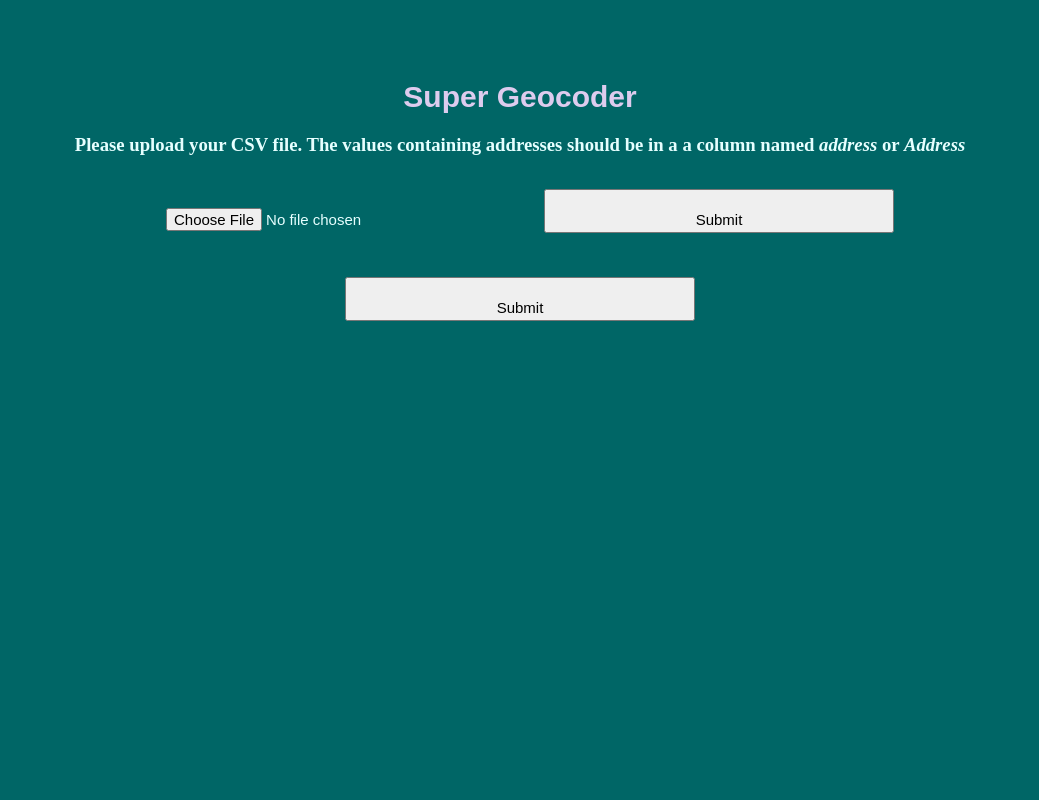
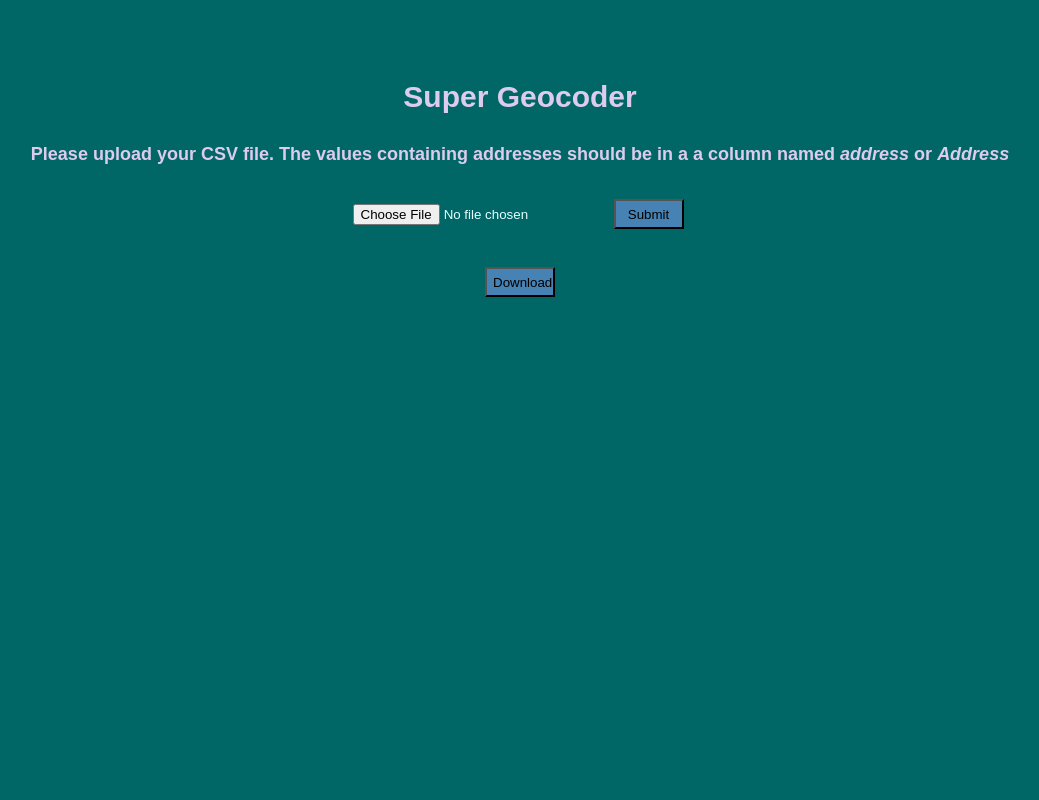
Before and after one commit to Tylerecodes/GeocoderWebApp, a Flask app: template templates/data.html in a window 1280 px wide. Shown: the whole page, without its empty margins (120-1159 px from the left). Run offline with Flask 2, Linux system fonts and the light colour scheme; the template is opened without the code that fills it, so the values that code supplies are empty.

Commit message:
Commit after removing Heroku files

```diff
--- a/app.py
+++ b/app.py
@@ -67,7 +67,7 @@
             #Convert df to html table for displaying
             HTMLTable=df.to_html(header="true", table_id="table")
 
-            return render_template('data.html', data=HTMLTable)
+            return render_template('data.html', data=HTMLTable )
     return render_template('index.html', text="Please insert appropriate file")
 
 #Generating new page for downloading CSV file
--- a/static/main.css
+++ b/static/main.css
@@ -1,10 +1,10 @@
 html, body {
     height: 100%;
-    margin: 0;
+    margin: auto;
 }
 
 .container {
-    margin: 0 auto;
+    margin: auto;
     width: 100%;
     height: 100%;
     background-color: #006666;
@@ -20,33 +20,34 @@
     margin-top: 80px;
 }
 
+.container h3 {
+    font-family: Arial, sans-serif;
+    font-size: 18px;
+    color: #DDCCEE;
+    margin-top: 30px;
+}
+
 .container form {
     margin: 30px;
 }
 
-.container input {
-    width: 350px;
-    height: 15px;
-    font-size: 15px;
-    margin: 2px;
-    padding: 20px;
-    transition: all 0.2s ease-in-out;
-}
-
-.container button {
+.button {
     width: 70px;
     height: 30px;
     background-color: steelblue;
     margin: 4px;
 }
 
-.container p {
-    margin: 100px;
-}
-
 .message {
     display: block;
     font-size: 15px;
-    color: #ff9999;
+    color: #e2eff0;
     margin: auto;
 }
+
+.HTMLtable {
+    display: block;
+    font-size: 15px;
+    color: #e2eff0;
+    margin: auto;
+}
--- a/templates/data.html
+++ b/templates/data.html
@@ -7,20 +7,21 @@
         <meta name="description" content="">
         <meta name="viewport" content="width=device-width, initial-scale=1">
         <link rel="stylesheet" href="../static/main.css">
-
     </head>
         <body>
             <div class="container">
                 <h1> Super Geocoder</h1>
                 <h3>Please upload your CSV file. The values containing addresses should be in a a column named <em>address</em> or <em>Address</em></h3>
-                <form class="" action="data" method="POST">
+                <form action="data" method="POST">
                     <input type="file" name="csvfile">
-                    <input class="button" type="submit" name="" value="Submit">
+                    <input class="button" type="submit" value="Submit">
                 </form>
                 <div class="message">
                     {{data | safe}}
-                    <form class="" action="download" method="POST">
-                        <input class="button" type="submit">
+                </div>
+                <div class="HTMLtable">
+                    <form action="download" method="POST">
+                        <input class="button" type="submit" value="Download CSV Output">
                     </form>
                 </div>
             </div>
--- a/templates/index.html
+++ b/templates/index.html
@@ -15,9 +15,9 @@
                 <div class="message">
                     {{text | safe}}
                 </div>
-                <form class="" action="data" method="POST">
+                <form action="data" method="POST">
                     <input type="file" name="csvfile">
-                    <input class="button" type="submit" name="" value="Submit">
+                    <input class="button" type="submit" value="Submit">
                 </form>
             </div>
         </body>
```
